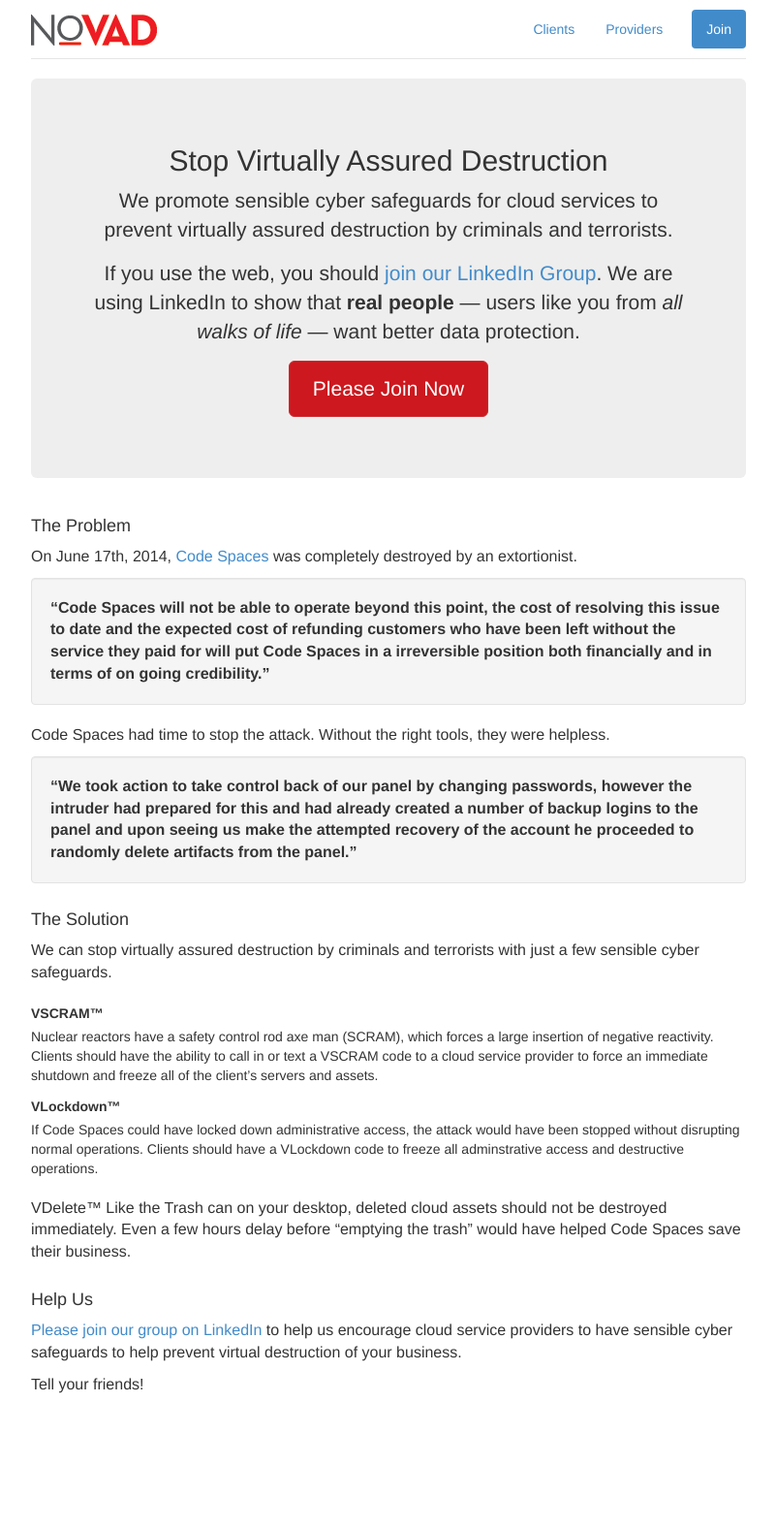
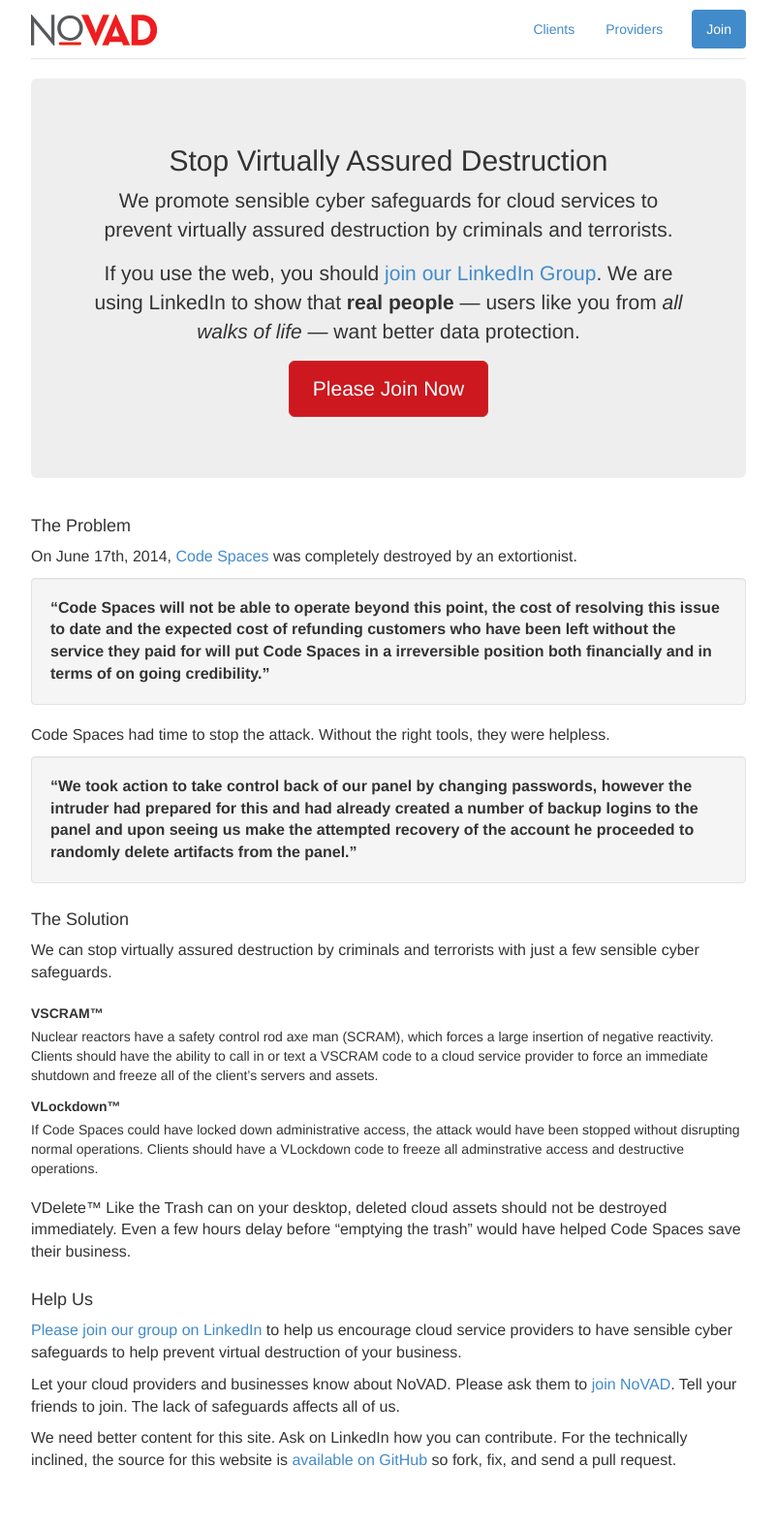
Before and after one commit to novadclub/novadclub.github.io, a Jekyll site: the page built from index.md, in a window 1280 px wide. Shown: the whole page at 97% size, without its empty margins (239-1040 px from the left). Built offline with Jekyll 4.4.1, drawn with Linux system fonts in a browser that asks for light colours; before the commit the page ends 1500 px from its top, so only the background shows below that.

Commit message:
Improved help section; added note about github source

```diff
--- a/index.md
+++ b/index.md
@@ -54,6 +54,13 @@
 us encourage cloud service providers to have sensible cyber safeguards
 to help prevent virtual destruction of your business.
 
-Tell your friends!
+Let your cloud providers and businesses know about NoVAD.  Please ask them
+to [join NoVAD]({{ site.linked_in_url }}).  Tell your friends to join.
+The lack of safeguards affects all of us.
+
+We need better content for this site. Ask on LinkedIn how you can contribute.
+For the technically inclined, the source for this website is
+[available on GitHub](https://github.com/novadclub/novadclub.github.io)
+so fork, fix, and send a pull request.
 
 </div>
```
